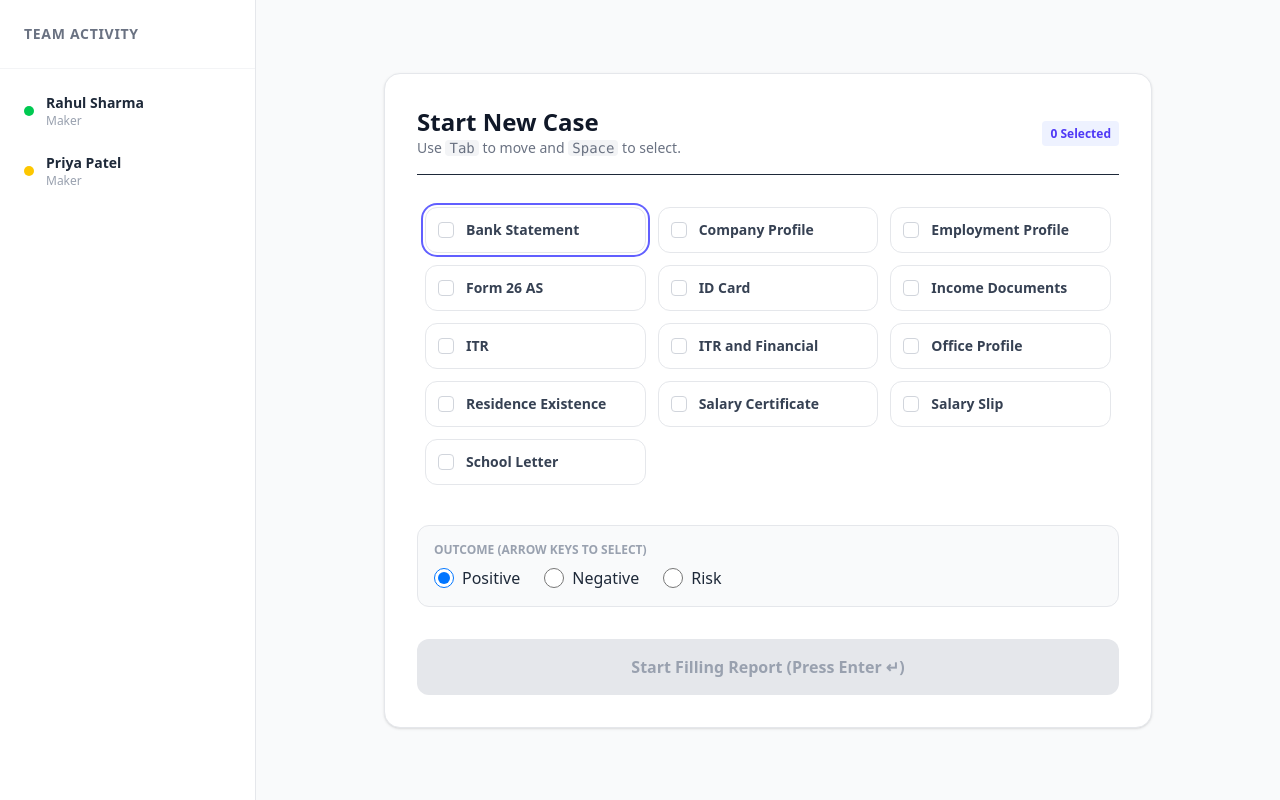
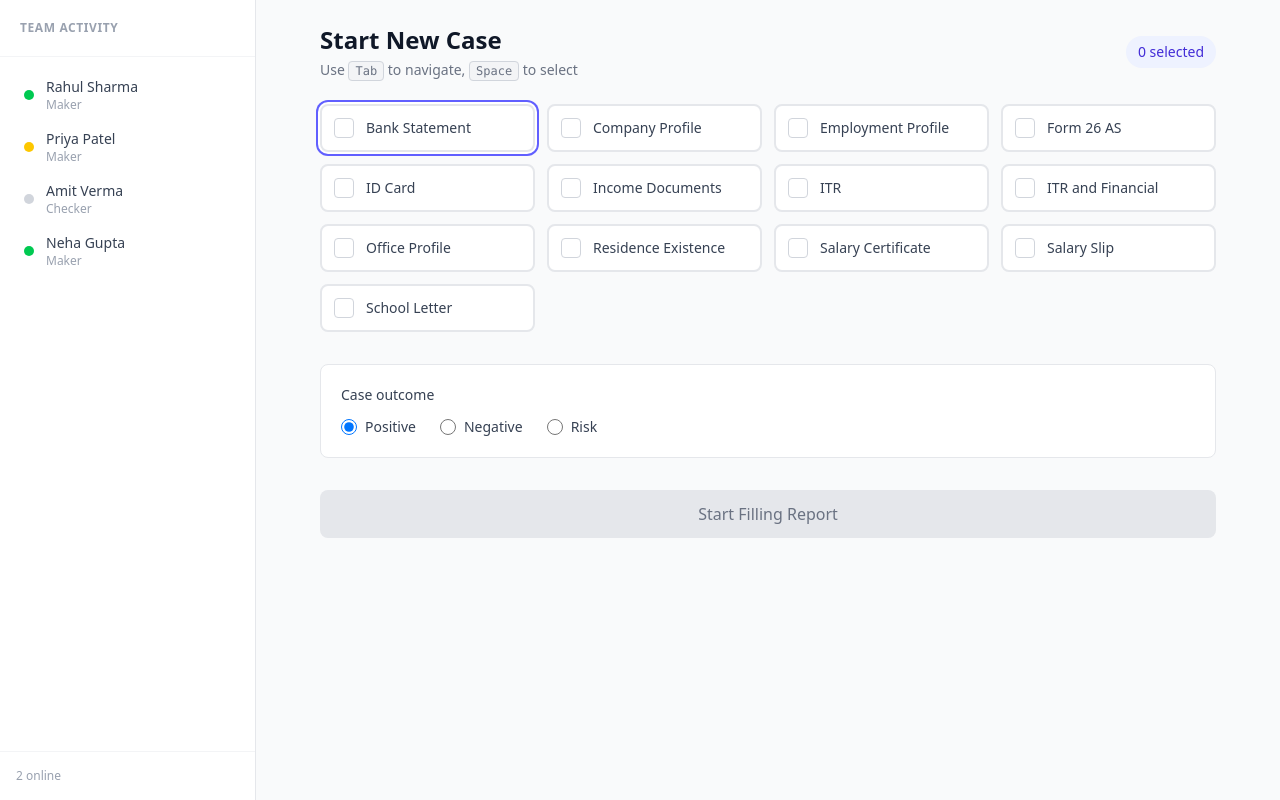
Before and after one commit to Ansh-gajbhiye/RemarkFlow, a React (Vite) app in the folder Client/: page / in a window 1280 px wide. Built offline with nearby package versions, Linux system fonts and the light colour scheme.

Commit message:
style: UI tweaks on dashboard

```diff
--- a/Client/src/Pages/DashboardPage.jsx
+++ b/Client/src/Pages/DashboardPage.jsx
@@ -4,6 +4,8 @@ import { useNavigate } from 'react-router-dom';
 const teamMembers = [
   { id: 1, name: 'Rahul Sharma', role: 'Maker', status: 'online' },
   { id: 2, name: 'Priya Patel', role: 'Maker', status: 'idle' },
+  { id: 3, name: 'Amit Verma', role: 'Checker', status: 'offline' },
+  { id: 4, name: 'Neha Gupta', role: 'Maker', status: 'online' },
 ];
 
 const documentTypes = [
@@ -17,35 +19,24 @@ const Dashboard = () => {
   const navigate = useNavigate();
   const [selectedDocs, setSelectedDocs] = useState([]);
   const [sentiment, setSentiment] = useState('positive');
-
-  // Ref to focus the first element automatically
   const firstDocRef = useRef(null);
 
-  // 1. AUTO-FOCUS: When page loads, focus the first document card immediately
   useEffect(() => {
-    if (firstDocRef.current) {
-      firstDocRef.current.focus();
-    }
+    if (firstDocRef.current) firstDocRef.current.focus();
   }, []);
 
-  // 2. GLOBAL HOTKEYS: Listen for "Enter" to submit
   useEffect(() => {
     const handleGlobalKeys = (e) => {
-      // If user presses Enter AND has selected docs, go to next page
-      if (e.key === 'Enter' && selectedDocs.length > 0) {
-        handleStartReport();
-      }
+      if (e.key === 'Enter' && selectedDocs.length > 0) handleStartReport();
     };
     window.addEventListener('keydown', handleGlobalKeys);
     return () => window.removeEventListener('keydown', handleGlobalKeys);
-  }, [selectedDocs, sentiment]); // Re-bind listener if state changes
+  }, [selectedDocs, sentiment]);
 
-  const toggleDocument = (docName) => {
-    if (selectedDocs.includes(docName)) {
-      setSelectedDocs(selectedDocs.filter(d => d !== docName));
-    } else {
-      setSelectedDocs([...selectedDocs, docName]);
-    }
+  const toggleDocument = (doc) => {
+    setSelectedDocs(prev =>
+      prev.includes(doc) ? prev.filter(d => d !== doc) : [...prev, doc]
+    );
   };
 
   const handleStartReport = () => {
@@ -53,117 +44,140 @@ const Dashboard = () => {
     navigate('/form', { state: { selectedDocs, sentiment } });
   };
 
-  // 3. KEYBOARD SELECTION LOGIC
   const handleCardKeyDown = (e, doc) => {
-    // If user presses Space, toggle the card
     if (e.key === ' ') {
-      e.preventDefault(); // Stop page from scrolling down
+      e.preventDefault();
       toggleDocument(doc);
     }
   };
 
+  // Status indicator colors
+  const statusColor = {
+    online: 'bg-green-500',
+    idle: 'bg-yellow-400',
+    offline: 'bg-gray-300'
+  };
+
   return (
-    <div className="flex h-screen bg-gray-50 font-sans text-gray-800">
-      {/* Sidebar hidden for brevity */}
-      {/* --- Left Sidebar (Team) --- */}
-      <aside className="w-64 bg-white border-r border-gray-200 hidden md:flex flex-col">
-        <div className="p-6 border-b border-gray-100">
-          <h2 className="text-sm font-bold uppercase tracking-wider text-gray-500">Team Activity</h2>
+    <div className="flex h-screen bg-gray-50 text-gray-800 font-sans">
+      {/* Sidebar – Team Activity */}
+      <aside className="w-64 bg-white border-r border-gray-200 flex flex-col">
+        <div className="p-5 border-b border-gray-100">
+          <h2 className="text-xs font-semibold uppercase tracking-wider text-gray-400">
+            Team Activity
+          </h2>
         </div>
-        <ul className="flex-1 overflow-y-auto p-4 space-y-2">
-          {teamMembers.map((member) => (
-            <li key={member.id} className="flex items-center p-2 hover:bg-gray-50 rounded-lg transition-colors cursor-default">
-              <span
-                className={`w-2.5 h-2.5 rounded-full mr-3 ${
-                  member.status === 'online' ? 'bg-green-500' :
-                  member.status === 'idle' ? 'bg-yellow-400' : 'bg-gray-300'
-                }`}
-              />
+        <div className="flex-1 overflow-y-auto p-3">
+          {teamMembers.map(member => (
+            <div
+              key={member.id}
+              className="flex items-center px-3 py-2 rounded-lg hover:bg-gray-50 transition-colors"
+            >
+              <span className={`w-2.5 h-2.5 rounded-full mr-3 ${statusColor[member.status]}`} />
               <div>
-                <p className="text-sm font-semibold">{member.name}</p>
+                <p className="text-sm font-medium text-gray-700">{member.name}</p>
                 <p className="text-xs text-gray-400">{member.role}</p>
               </div>
-            </li>
+            </div>
           ))}
-        </ul>
+        </div>
+        <div className="p-4 border-t border-gray-100 text-xs text-gray-400">
+          <span>{teamMembers.filter(m => m.status === 'online').length} online</span>
+        </div>
       </aside>
 
-      <main className="flex-1 flex items-center justify-center p-6 overflow-y-auto">
-        <div className="w-full max-w-3xl bg-white rounded-2xl shadow-sm border border-gray-200 p-8">
-
-          <div className="mb-6 flex justify-between items-center border-b pb-4">
+      {/* Main Content */}
+      <main className="flex-1 overflow-y-auto p-6">
+        <div className="max-w-4xl mx-auto">
+          {/* Header with title and selected count */}
+          <div className="flex items-center justify-between mb-6">
             <div>
               <h1 className="text-2xl font-bold text-gray-900">Start New Case</h1>
-              <p className="text-sm text-gray-500">Use <kbd className="bg-gray-100 px-1 rounded">Tab</kbd> to move and <kbd className="bg-gray-100 px-1 rounded">Space</kbd> to select.</p>
+              <p className="text-sm text-gray-500 mt-1">
+                Use <kbd className="px-1.5 py-0.5 bg-gray-100 border border-gray-300 rounded text-xs">Tab</kbd> to navigate,{' '}
+                <kbd className="px-1.5 py-0.5 bg-gray-100 border border-gray-300 rounded text-xs">Space</kbd> to select
+              </p>
             </div>
-            <div className="text-right">
-               <span className="text-xs font-bold text-indigo-600 bg-indigo-50 px-2 py-1 rounded">
-                {selectedDocs.length} Selected
-              </span>
+            <div className="bg-indigo-50 text-indigo-700 px-3 py-1.5 rounded-full text-sm font-medium">
+              {selectedDocs.length} selected
             </div>
           </div>
 
-          {/* KEYBOARD FRIENDLY GRID */}
-          <div className="grid grid-cols-1 md:grid-cols-3 gap-3 mb-8 max-h-96 overflow-y-auto p-2">
+          {/* Document Type Grid */}
+          <div className="grid grid-cols-2 md:grid-cols-3 lg:grid-cols-4 gap-3 mb-8">
             {documentTypes.map((doc, index) => {
               const isSelected = selectedDocs.includes(doc);
               return (
                 <div
                   key={doc}
-                  // Attach ref to the first item only
                   ref={index === 0 ? firstDocRef : null}
-                  // Make it focusable
                   tabIndex={0}
-                  // Handle Spacebar
+                  onClick={() => toggleDocument(doc)}
                   onKeyDown={(e) => handleCardKeyDown(e, doc)}
-                  // Handle Mouse Click
-                  onClick={() => toggleDocument(doc)}
-                  // Styles: Add a 'focus:ring' so you can see where you are!
-                  className={`flex items-center p-3 rounded-xl border cursor-pointer transition-all outline-none focus:ring-2 focus:ring-offset-2 focus:ring-indigo-500 ${
-                    isSelected
-                      ? 'bg-indigo-600 border-indigo-600 text-white shadow-md transform scale-105'
-                      : 'bg-white border-gray-200 text-gray-700 hover:border-indigo-300'
-                  }`}
+                  className={`
+                    flex items-center p-3 rounded-lg border-2 cursor-pointer
+                    transition-all duration-150 outline-none
+                    focus:outline-none focus:ring-2 focus:ring-indigo-500 focus:ring-offset-2
+                    ${isSelected
+                      ? 'border-indigo-600 bg-indigo-50'
+                      : 'border-gray-200 bg-white hover:border-indigo-200'
+                    }
+                  `}
                 >
-                  <div className={`w-4 h-4 rounded border flex items-center justify-center mr-3 ${
-                    isSelected ? 'bg-white border-white' : 'border-gray-300'
-                  }`}>
-                    {isSelected && <div className="w-2 h-2 bg-indigo-600 rounded-sm" />}
+                  <div className={`
+                    w-5 h-5 rounded border flex items-center justify-center mr-3
+                    ${isSelected
+                      ? 'bg-indigo-600 border-indigo-600 text-white'
+                      : 'border-gray-300 bg-white'
+                    }
+                  `}>
+                    {isSelected && (
+                      <svg className="w-3 h-3 fill-current" viewBox="0 0 12 12">
+                        <path d="M10.28 2.28L4 8.56 1.72 6.28a1 1 0 00-1.41 1.41l3 3a1 1 0 001.41 0l7-7a1 1 0 00-1.41-1.41z" />
+                      </svg>
+                    )}
                   </div>
-                  <span className="text-sm font-bold">{doc}</span>
+                  <span className="text-sm font-medium text-gray-700">{doc}</span>
                 </div>
               );
             })}
           </div>
 
-          <div className="mb-8 p-4 bg-gray-50 rounded-xl border border-gray-200">
-             <p className="text-xs font-bold uppercase text-gray-400 mb-2">Outcome (Arrow Keys to Select)</p>
-             <div className="flex gap-6">
-               {['positive', 'negative', 'risk'].map((s) => (
-                 <label key={s} className="flex items-center cursor-pointer">
+          {/* Sentiment / Outcome Selection */}
+          <div className="bg-white p-5 rounded-lg border border-gray-200 mb-8">
+            <p className="text-sm font-medium text-gray-700 mb-3">Case outcome</p>
+            <div className="flex flex-wrap gap-6">
+              {['positive', 'negative', 'risk'].map(value => (
+                <label key={value} className="flex items-center cursor-pointer">
                   <input
                     type="radio"
                     name="sentiment"
-                     value={s}
-                     checked={sentiment === s}
+                    value={value}
+                    checked={sentiment === value}
                     onChange={(e) => setSentiment(e.target.value)}
-                     className="w-5 h-5 text-indigo-600 focus:ring-indigo-500"
+                    className="w-4 h-4 text-indigo-600 border-gray-300 focus:ring-indigo-500"
                   />
-                   <span className="ml-2 capitalize font-medium">{s}</span>
+                  <span className="ml-2 text-sm text-gray-700 capitalize">{value}</span>
                 </label>
               ))}
             </div>
           </div>
 
+          {/* Action Button */}
           <button
             onClick={handleStartReport}
-            className={`w-full py-4 rounded-xl font-bold transition-all ${
-              selectedDocs.length > 0 ? 'bg-indigo-600 text-white shadow-lg' : 'bg-gray-200 text-gray-400'
-            }`}
+            disabled={selectedDocs.length === 0}
+            className={`
+              w-full py-3 px-4 rounded-lg font-medium text-base transition-colors
+              focus:outline-none focus:ring-2 focus:ring-indigo-500 focus:ring-offset-2
+              ${selectedDocs.length > 0
+                ? 'bg-indigo-600 hover:bg-indigo-700 text-white shadow-sm'
+                : 'bg-gray-200 text-gray-500 cursor-not-allowed'
+              }
+            `}
           >
-            Start Filling Report (Press Enter ↵)
+            Start Filling Report {selectedDocs.length > 0 && '↵'}
           </button>
-
         </div>
       </main>
     </div>
```
Lines whose indentation alone changed are shown as unchanged.
